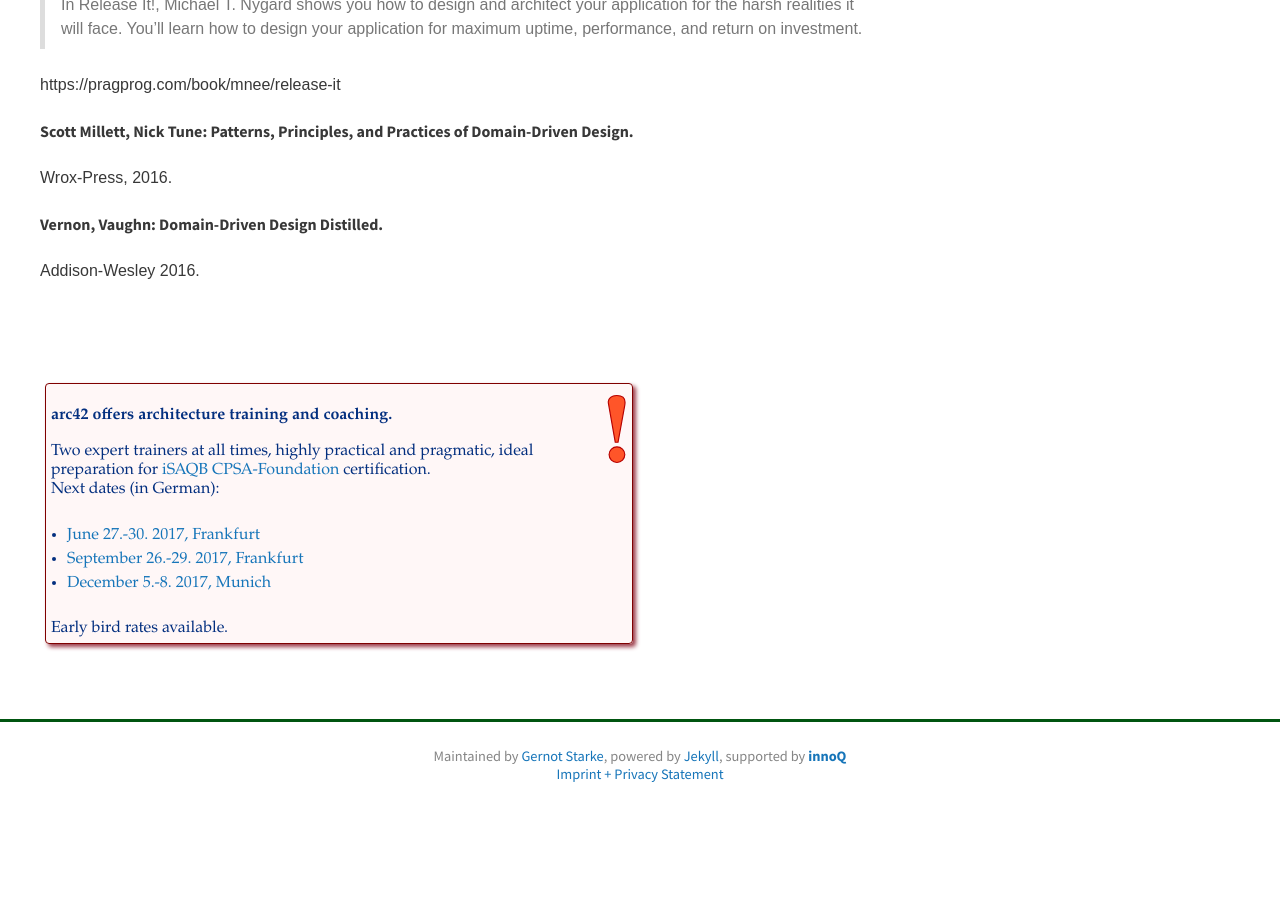
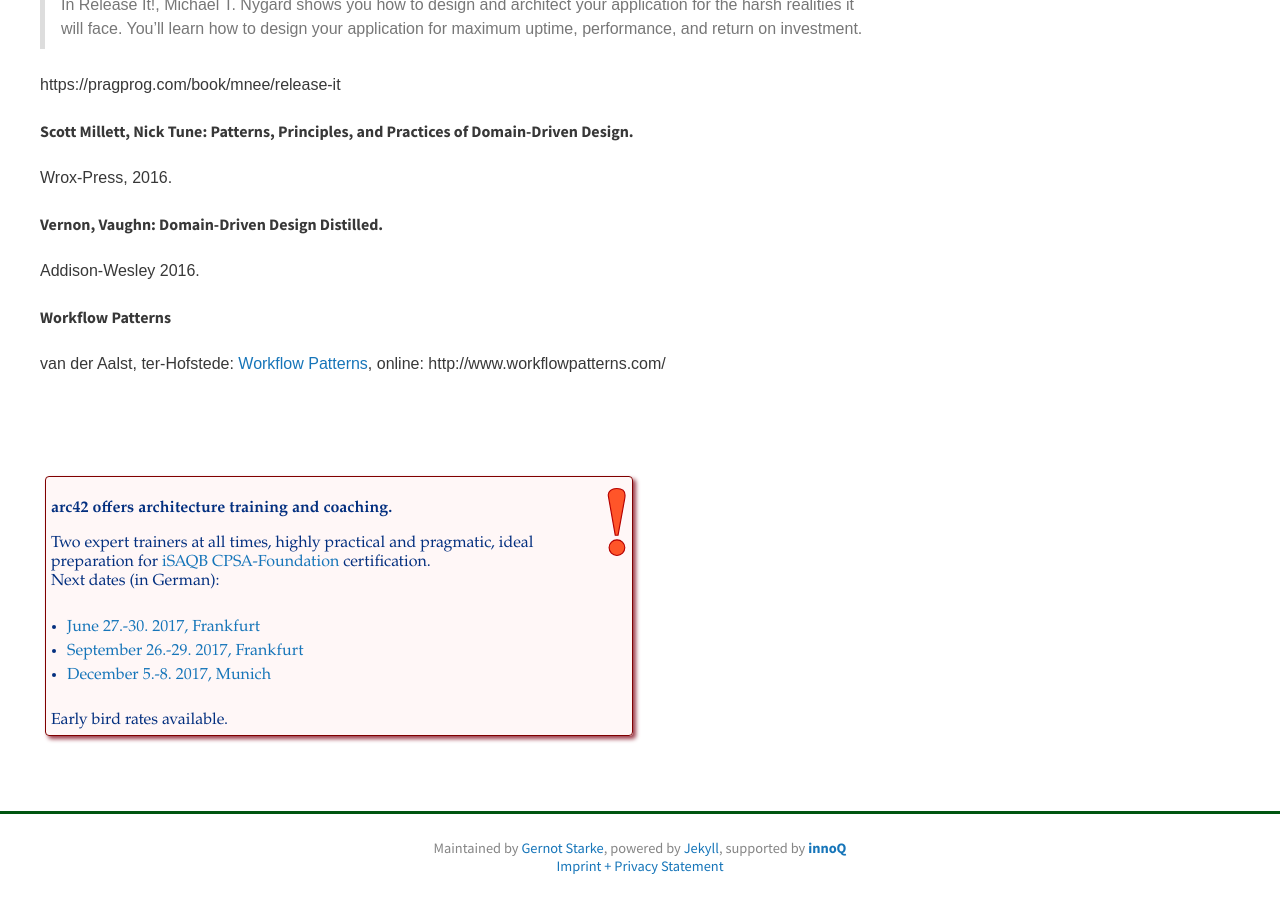
Before and after one commit to arc42/patterns.arc42.org-site, a Jekyll site: the page built from _pages/references.md, in a window 1280 px wide and 900 px high, scrolled down 1325 px. Built offline with Jekyll 4.4.1, drawn with Linux system fonts in a browser that asks for light colours; nearby versions of some CDN libraries; comment, search, counter and statistics services are not loaded; before the commit the page ends 2133 px from its top, so only the background shows below that.

Commit message:
added Workflow pattern reference

```diff
--- a/_pages/references.md
+++ b/_pages/references.md
@@ -54,3 +54,7 @@ Wrox-Press, 2016.
 
 #### Vernon, Vaughn: Domain-Driven Design Distilled.
 Addison-Wesley 2016.
+
+#### Workflow Patterns
+
+van der Aalst, ter-Hofstede: [Workflow Patterns](http://www.workflowpatterns.com/), online: http://www.workflowpatterns.com/
```
